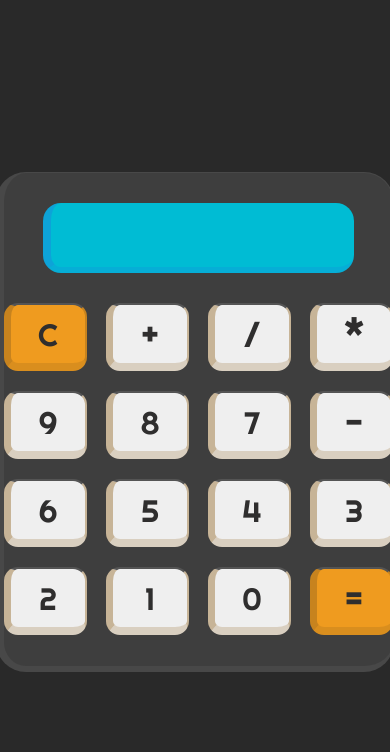
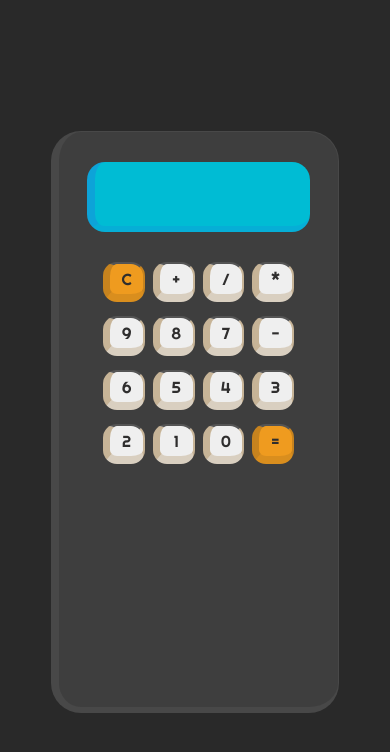
Before and after one commit to carinebatista/calculator, a plain HTML site: page index.html in a window 390 px wide. Drawn offline with Linux system fonts and the light colour scheme.

Commit message:
Set MediaQuerie

```diff
--- a/script.js
+++ b/script.js
@@ -6,9 +6,9 @@ function insert(num){
 function cleanVisor(){
   document.getElementById('visor').innerHTML = ''
 }
+
 function result(){
   var visor = document.getElementById('visor').innerHTML;
-
   if(visor){
     document.getElementById('visor').innerHTML =eval(visor)
   }else{
--- a/style.css
+++ b/style.css
@@ -89,3 +89,20 @@ html{
    border-left: 7px solid rgb(144 98 30 / 42%);
    border-right: 2px solid rgb(144 98 30 / 42%);
 }
+
+/* Responsive */
+@media (max-width: 550px){
+   .calculadora{
+      width: 74%;
+      height: 69%;
+   }
+   .num,.oper{
+     height: 2.5rem;
+     width: 2.6rem;
+     font-size: 16px;
+   }
+   .numbers{
+      grid-column-gap: 8px;
+      grid-row-gap: 14px;
+   }
+}
```
Also changed, not shown: index.html (+0 -3 lines).
